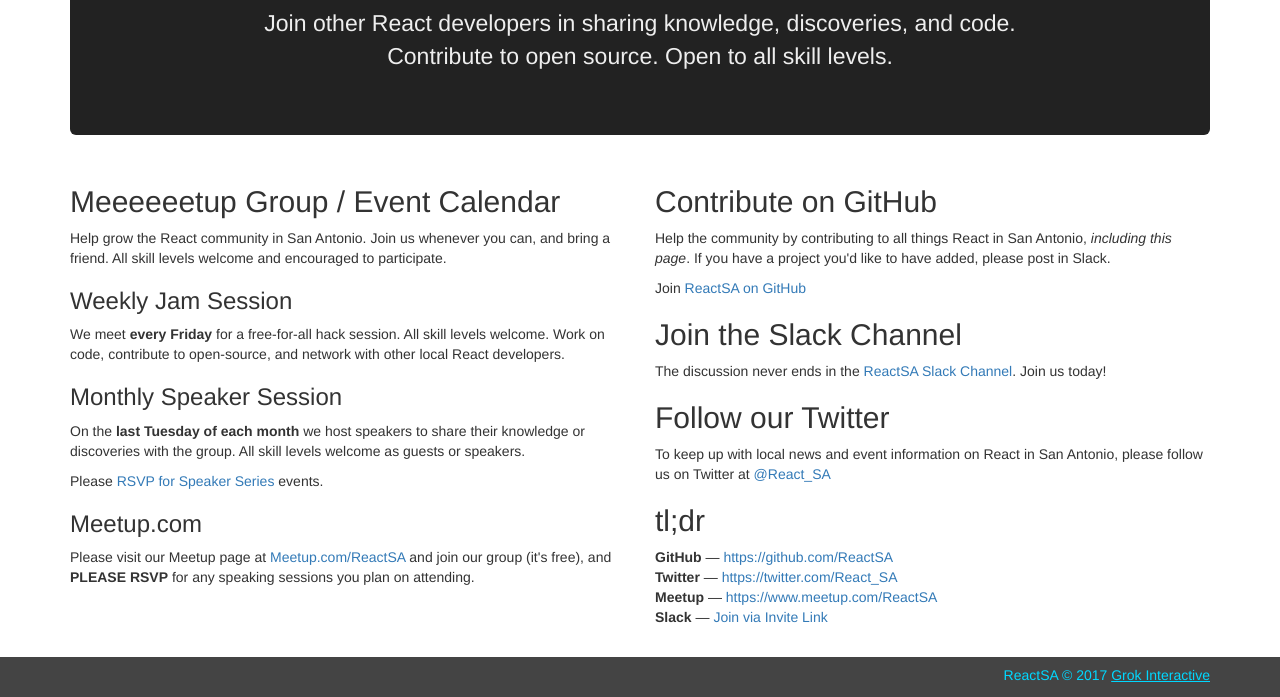
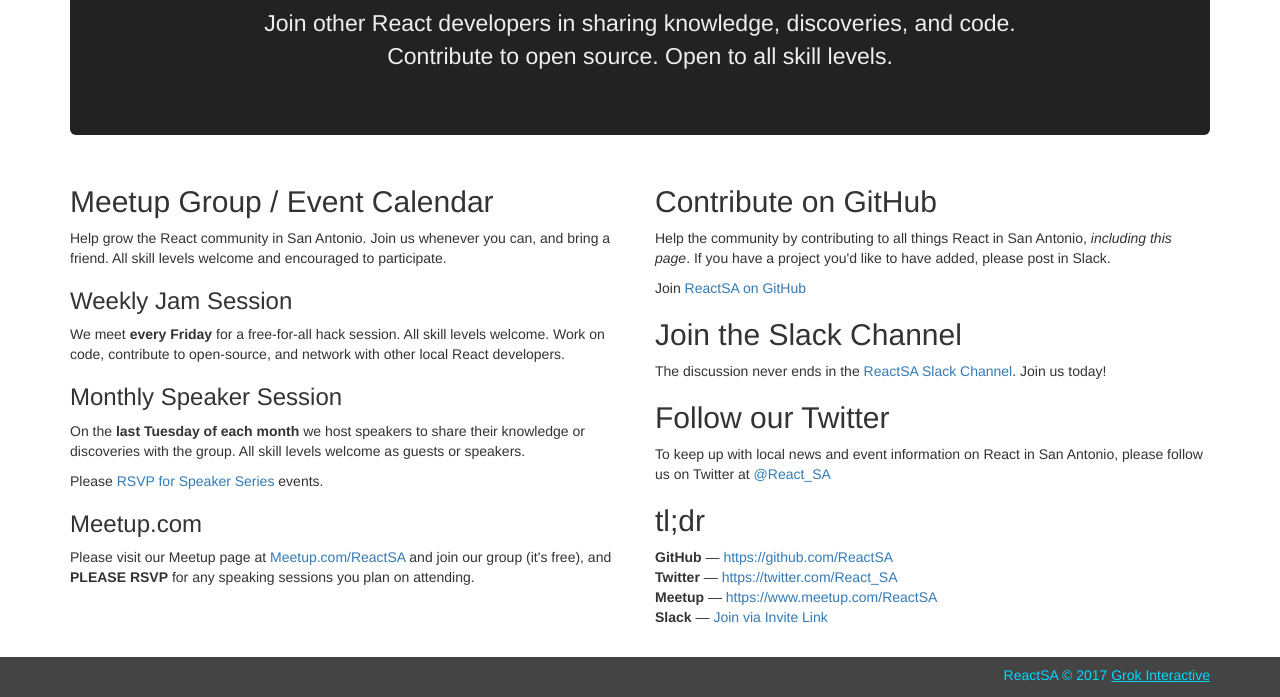
Before and after one commit to ReactSA/reactsa.github.io, a website: page index.html in a window 1280 px wide. Shown: the part 179-876 px from the top of the page. Drawn offline with nearby package versions, Linux system fonts and the light colour scheme.

```diff
--- a/index.html
+++ b/index.html
@@ -38,7 +38,7 @@
 
       <div class="row marketing">
         <div class="col-lg-6">
-          <h2>Meeeeeetup Group / Event Calendar</h2>
+          <h2>Meetup Group / Event Calendar</h2>
           <p>Help grow the React community in San Antonio. Join us whenever you can, and bring a friend. All skill levels welcome and encouraged to participate.</p>
 
           <h3>Weekly Jam Session</h3>
```
